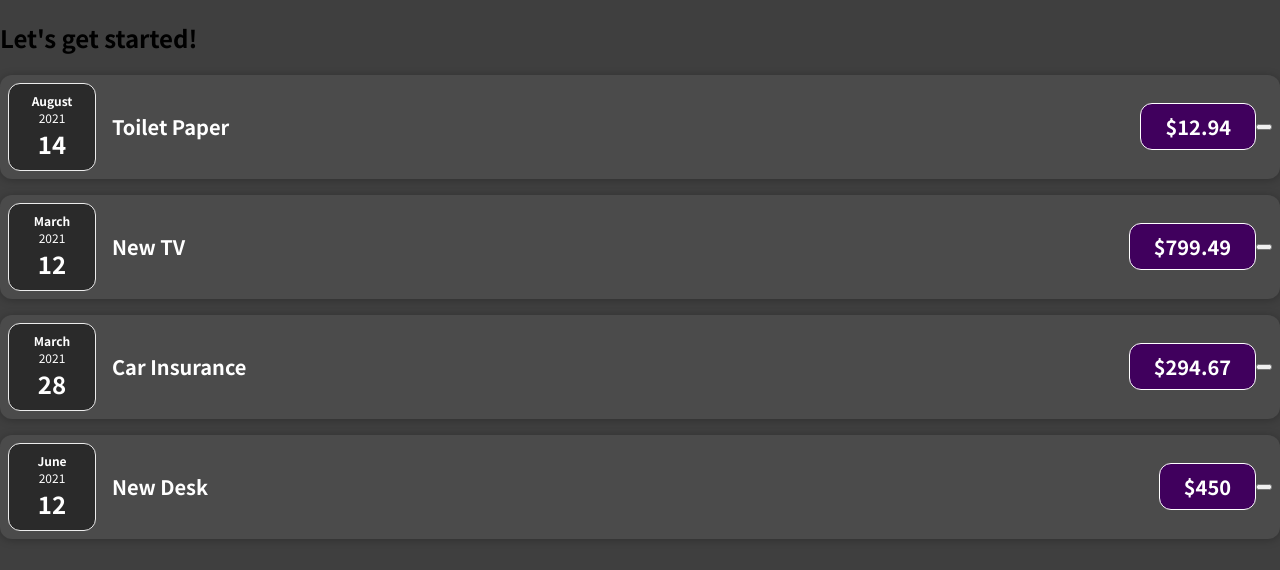
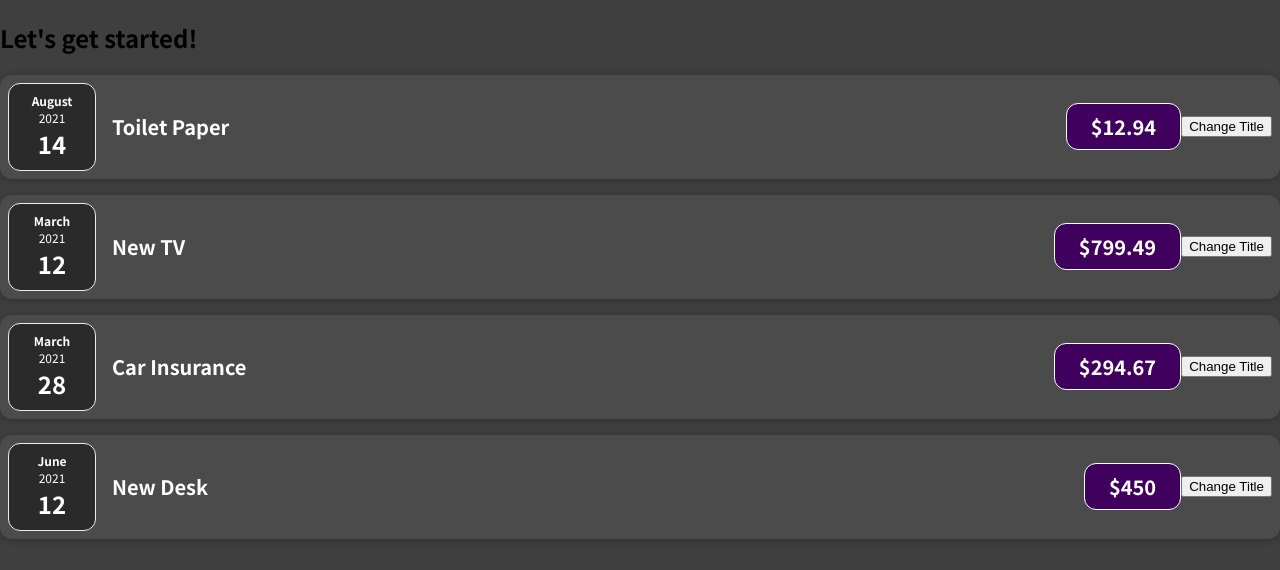
Before and after one commit to thenoiseinspace/food-delivery-app, a React (Create React App) app: page / in a window 1280 px wide. Shown: the top 570 px of the page. Built offline with nearby package versions, Linux system fonts and the light colour scheme.

Commit message:
initializing states

```diff
--- a/src/components/Expenses/ExpenseItem.js
+++ b/src/components/Expenses/ExpenseItem.js
@@ -1,17 +1,24 @@
-import React from "react";
+import React, { useState } from "react";
 import ExpenseDate from "./ExpenseDate";
 import Card from "../UI/Card";
 import "./ExpenseItem.css";
 
 function ExpenseItem(props) {
+  const [title, setTitle] = useState(props.title);
+
+  const clickHandler = () => {
+    setTitle("Updated");
+    console.log(title);
+  };
+
   return (
     <Card className="expense-item">
       <ExpenseDate date={props.date} />
       <div className="expense-item__description">
-        <h2>{props.title}</h2>
+        <h2>{title}</h2>
         <div className="expense-item__price">${props.amount}</div>
       </div>
-      <button></button>
+      <button onClick={clickHandler}>Change Title</button>
     </Card>
   );
 }
```
